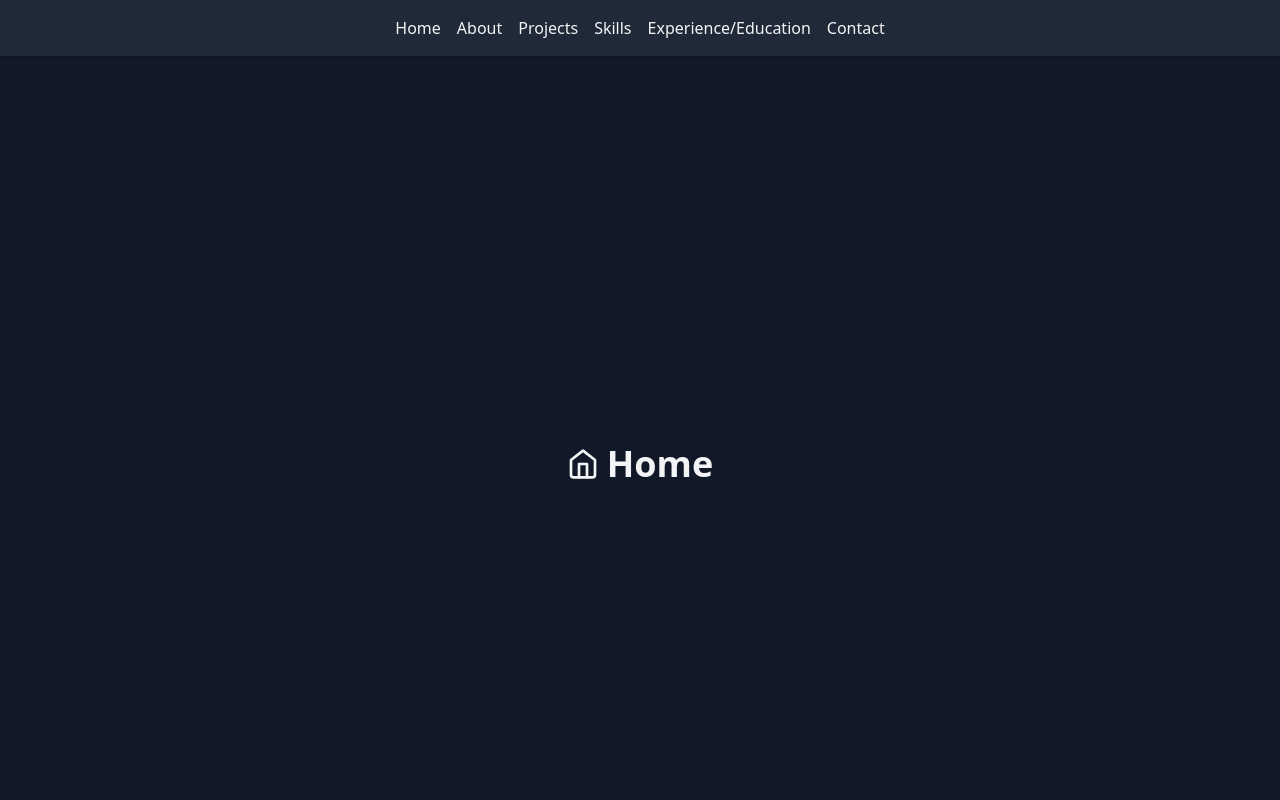
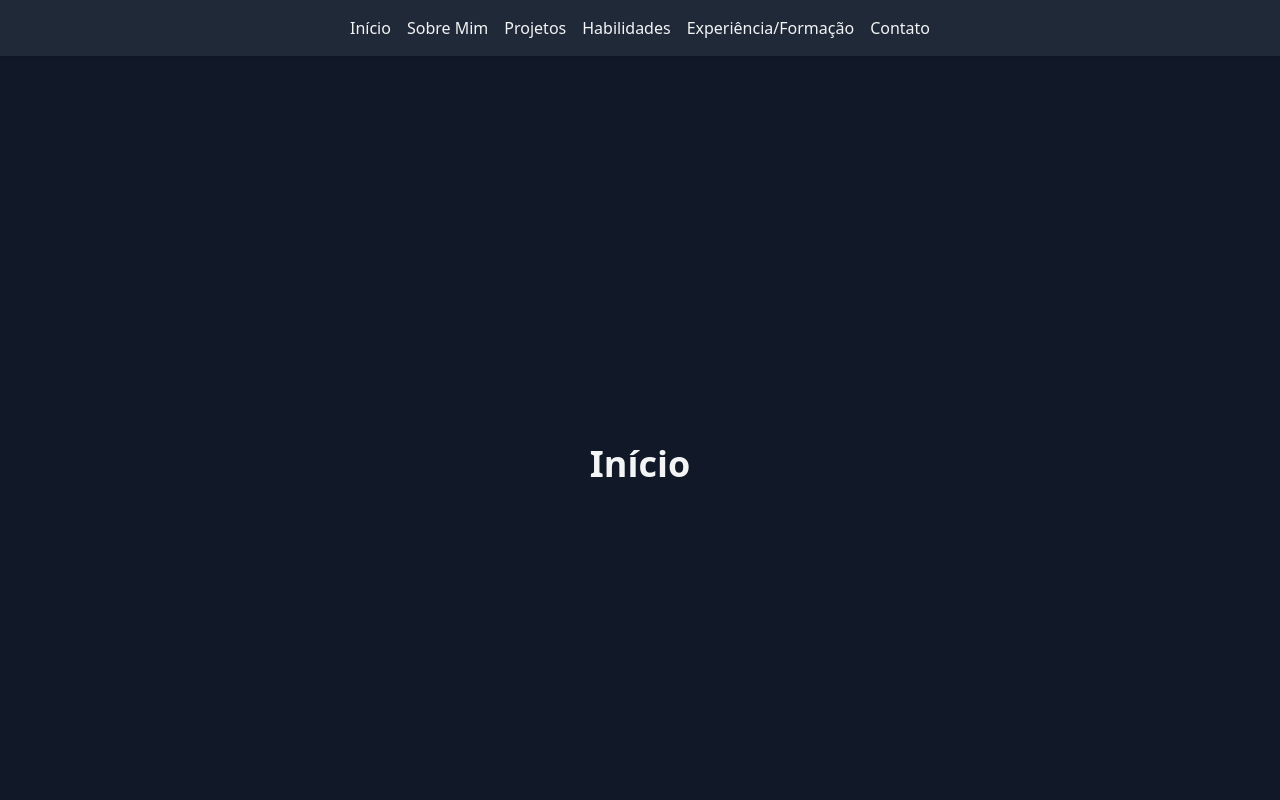
Before and after one commit to Pexe171/portifolio, a React (Create React App) app: page / in a window 1280 px wide. Shown: the top 800 px of the page. Built offline with nearby package versions, Linux system fonts and the light colour scheme.

Commit message:
Estrutura básica da SPA com navegação suave

```diff
--- a/src/App.js
+++ b/src/App.js
@@ -1,46 +1,23 @@
 import React from "react";
-import { Home as HomeIcon } from "lucide-react";
-
-const sections = [
-  { id: "home", label: "Home" },
-  { id: "about", label: "About" },
-  { id: "projects", label: "Projects" },
-  { id: "skills", label: "Skills" },
-  { id: "experience", label: "Experience/Education" },
-  { id: "contact", label: "Contact" },
-];
+import Navbar from "./components/Navbar";
+import Home from "./components/Home";
+import Sobre from "./components/Sobre";
+import Projetos from "./components/Projetos";
+import Habilidades from "./components/Habilidades";
+import Experiencia from "./components/Experiencia";
+import Contato from "./components/Contato";
 
 function App() {
   return (
     <div className="font-sans">
-      <nav className="fixed top-0 left-0 w-full bg-gray-800 text-gray-100 shadow z-10">
-        <ul className="flex gap-4 p-4 justify-center">
-          {sections.map((s) => (
-            <li key={s.id}>
-              <a href={`#${s.id}`} className="hover:text-white">
-                {s.label}
-              </a>
-            </li>
-          ))}
-        </ul>
-      </nav>
+      <Navbar />
       <main className="pt-16">
-        {sections.map((s) => (
-          <section
-            id={s.id}
-            key={s.id}
-            className="min-h-screen flex items-center justify-center"
-          >
-            {s.id === "home" ? (
-              <h1 className="flex items-center text-4xl font-bold">
-                <HomeIcon className="w-8 h-8 mr-2" />
-                {s.label}
-              </h1>
-            ) : (
-              <h1 className="text-4xl font-bold">{s.label}</h1>
-            )}
-          </section>
-        ))}
+        <Home />
+        <Sobre />
+        <Projetos />
+        <Habilidades />
+        <Experiencia />
+        <Contato />
       </main>
     </div>
   );
--- /dev/null
+++ b/src/components/Contato.js
@@ -0,0 +1,11 @@
+import React from "react";
+
+function Contato() {
+  return (
+    <section id="contato" className="min-h-screen flex items-center justify-center">
+      <h1 className="text-4xl font-bold">Contato</h1>
+    </section>
+  );
+}
+
+export default Contato;
--- /dev/null
+++ b/src/components/Experiencia.js
@@ -0,0 +1,11 @@
+import React from "react";
+
+function Experiencia() {
+  return (
+    <section id="experiencia" className="min-h-screen flex items-center justify-center">
+      <h1 className="text-4xl font-bold">Experiência/Formação</h1>
+    </section>
+  );
+}
+
+export default Experiencia;
--- /dev/null
+++ b/src/components/Habilidades.js
@@ -0,0 +1,11 @@
+import React from "react";
+
+function Habilidades() {
+  return (
+    <section id="habilidades" className="min-h-screen flex items-center justify-center">
+      <h1 className="text-4xl font-bold">Habilidades</h1>
+    </section>
+  );
+}
+
+export default Habilidades;
--- /dev/null
+++ b/src/components/Home.js
@@ -0,0 +1,11 @@
+import React from "react";
+
+function Home() {
+  return (
+    <section id="inicio" className="min-h-screen flex items-center justify-center">
+      <h1 className="text-4xl font-bold">Início</h1>
+    </section>
+  );
+}
+
+export default Home;
--- /dev/null
+++ b/src/components/Navbar.js
@@ -0,0 +1,28 @@
+import React from "react";
+
+const secoes = [
+  { id: "inicio", rotulo: "Início" },
+  { id: "sobre", rotulo: "Sobre Mim" },
+  { id: "projetos", rotulo: "Projetos" },
+  { id: "habilidades", rotulo: "Habilidades" },
+  { id: "experiencia", rotulo: "Experiência/Formação" },
+  { id: "contato", rotulo: "Contato" },
+];
+
+function Navbar() {
+  return (
+    <nav className="fixed top-0 left-0 w-full bg-gray-800 text-gray-100 shadow z-10">
+      <ul className="flex gap-4 p-4 justify-center">
+        {secoes.map((secao) => (
+          <li key={secao.id}>
+            <a href={`#${secao.id}`} className="hover:text-white">
+              {secao.rotulo}
+            </a>
+          </li>
+        ))}
+      </ul>
+    </nav>
+  );
+}
+
+export default Navbar;
--- /dev/null
+++ b/src/components/Projetos.js
@@ -0,0 +1,11 @@
+import React from "react";
+
+function Projetos() {
+  return (
+    <section id="projetos" className="min-h-screen flex items-center justify-center">
+      <h1 className="text-4xl font-bold">Projetos</h1>
+    </section>
+  );
+}
+
+export default Projetos;
--- /dev/null
+++ b/src/components/Sobre.js
@@ -0,0 +1,11 @@
+import React from "react";
+
+function Sobre() {
+  return (
+    <section id="sobre" className="min-h-screen flex items-center justify-center">
+      <h1 className="text-4xl font-bold">Sobre Mim</h1>
+    </section>
+  );
+}
+
+export default Sobre;
--- a/src/index.css
+++ b/src/index.css
@@ -2,6 +2,7 @@
 @tailwind components;
 @tailwind utilities;
 
+/* Rolagem suave para a navegação da SPA */
 html {
   scroll-behavior: smooth;
 }
```
